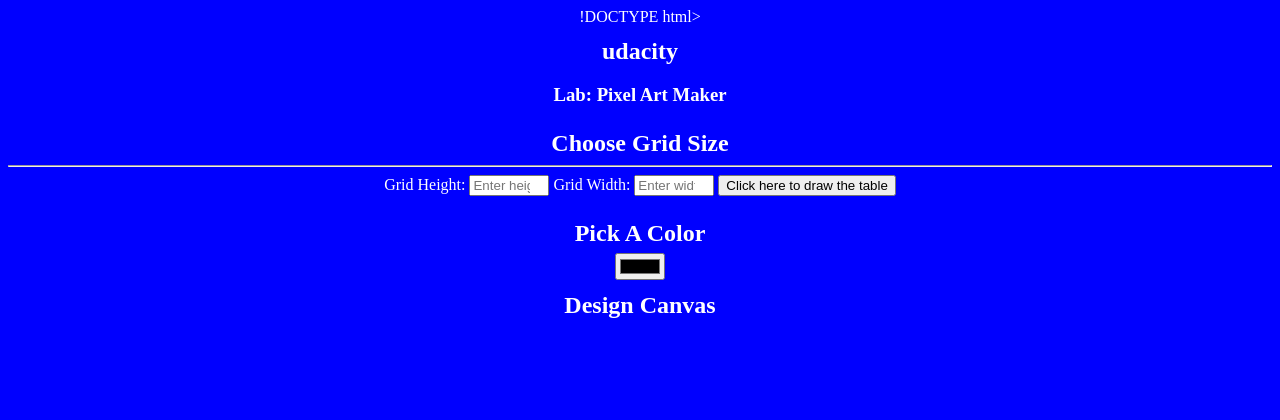
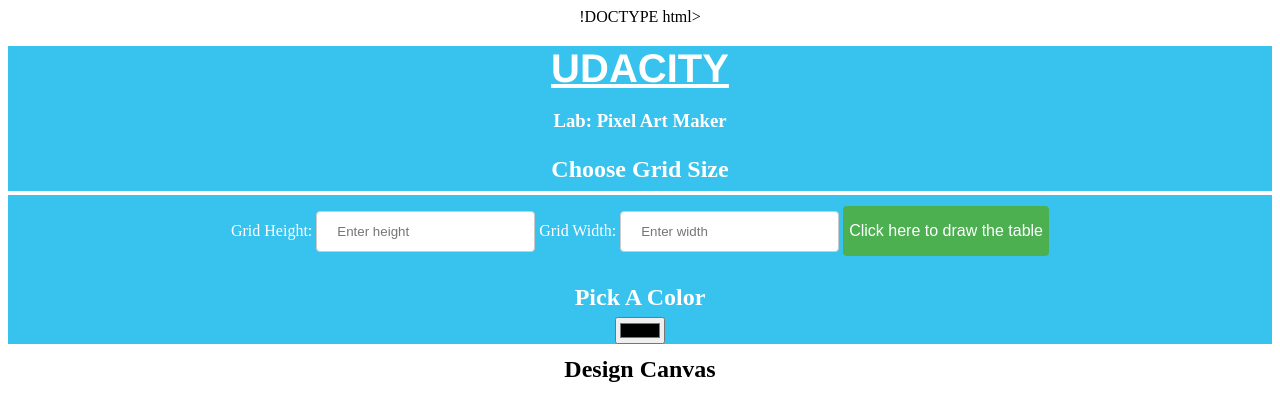
Before and after one commit to CollyneJumah/PixelArtMaker, a plain HTML site: page index.html in a window 1280 px wide. Drawn offline with nearby package versions, Linux system fonts and the light colour scheme.

Commit message:
Update styles.css

```diff
--- a/styles.css
+++ b/styles.css
@@ -1,13 +1,37 @@
 body {
     text-align: center;
-	background-color:blue;
-	color:white;
+
+
 }
 .head{
+    background-color:#37c3ee;
+	width:100%;
+    color:white;
 
-	width:100%;
-	height:auto;
 
+}
+hr{
+border:2px solid white;
+}
+.udacity-text {
+            color: #fff;
+            text-decoration-line: underline;
+            text-transform: uppercase;
+            font-family: Helvetica, Arial, sans-serif;
+            font-size:40px;
+            text-align: center;
+        }
+.button {
+    background-color: #4CAF50;
+    border: none;
+    color: white;
+	width:auto;
+	height:50px;
+	border-radius:4px;
+    text-align: center;
+    text-decoration: none;
+    font-size: 16px;
+	cursor:pointer;
 }
 h1 {
     font-family: Monoton;
@@ -45,7 +69,13 @@ td {
 }
 
 input[type=number] {
-    width: 6em;
+    width: auto;
+    padding: 12px 20px;
+    margin: 8px 0;
+    display: inline-block;
+    border: 1px solid #ccc;
+    border-radius: 4px;
+    box-sizing: border-box;
 }
 #sizePicker{
 border-radius:20px;
```
